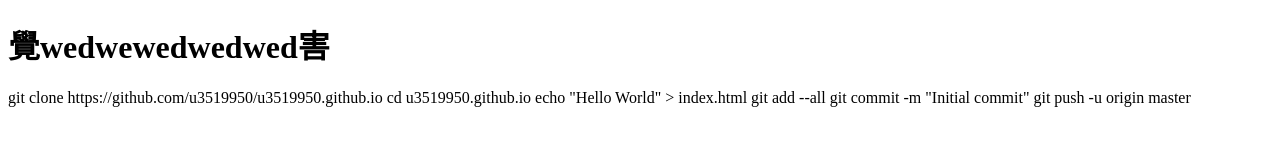
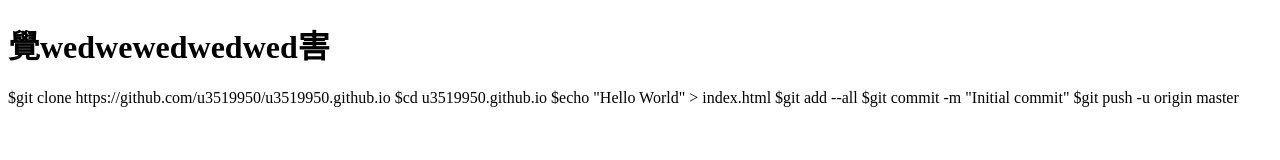
Before and after one commit to u3519950/KP2734.github.io, a plain HTML site: page index.html in a window 1280 px wide. Drawn offline with Linux system fonts and the light colour scheme.

Commit message:
Update index.html

```diff
--- a/index.html
+++ b/index.html
@@ -7,11 +7,12 @@
   <body>
     <h1>覺wedwewedwedwed害</h1>
   </body>
-  git clone https://github.com/u3519950/u3519950.github.io
-cd u3519950.github.io
-echo "Hello World" > index.html
-git add --all
-git commit -m "Initial commit"
-git push -u origin master
+
 
 </html>
+  $git clone https://github.com/u3519950/u3519950.github.io
+$cd u3519950.github.io
+$echo "Hello World" > index.html
+$git add --all
+$git commit -m "Initial commit"
+$git push -u origin master
```
